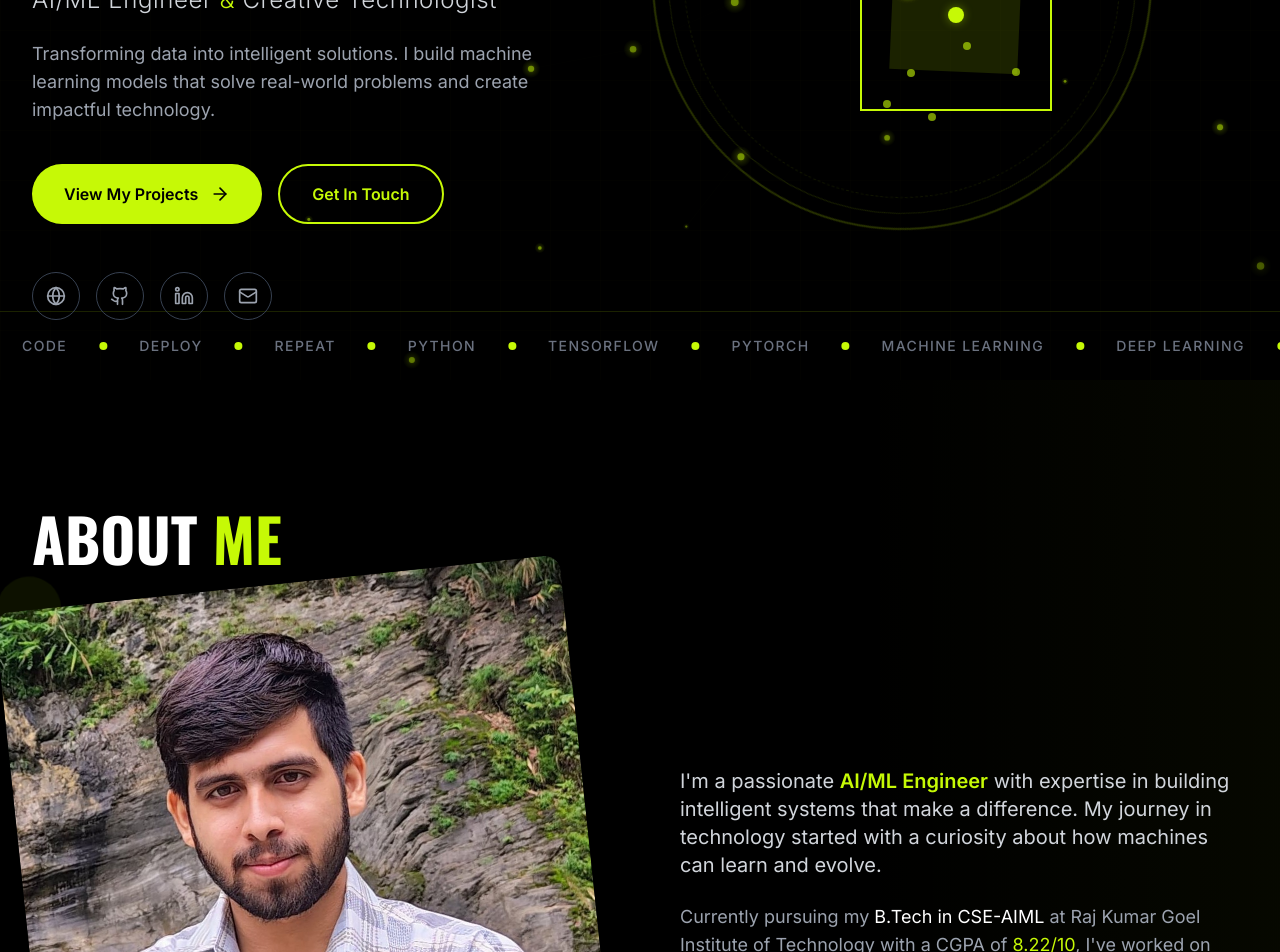
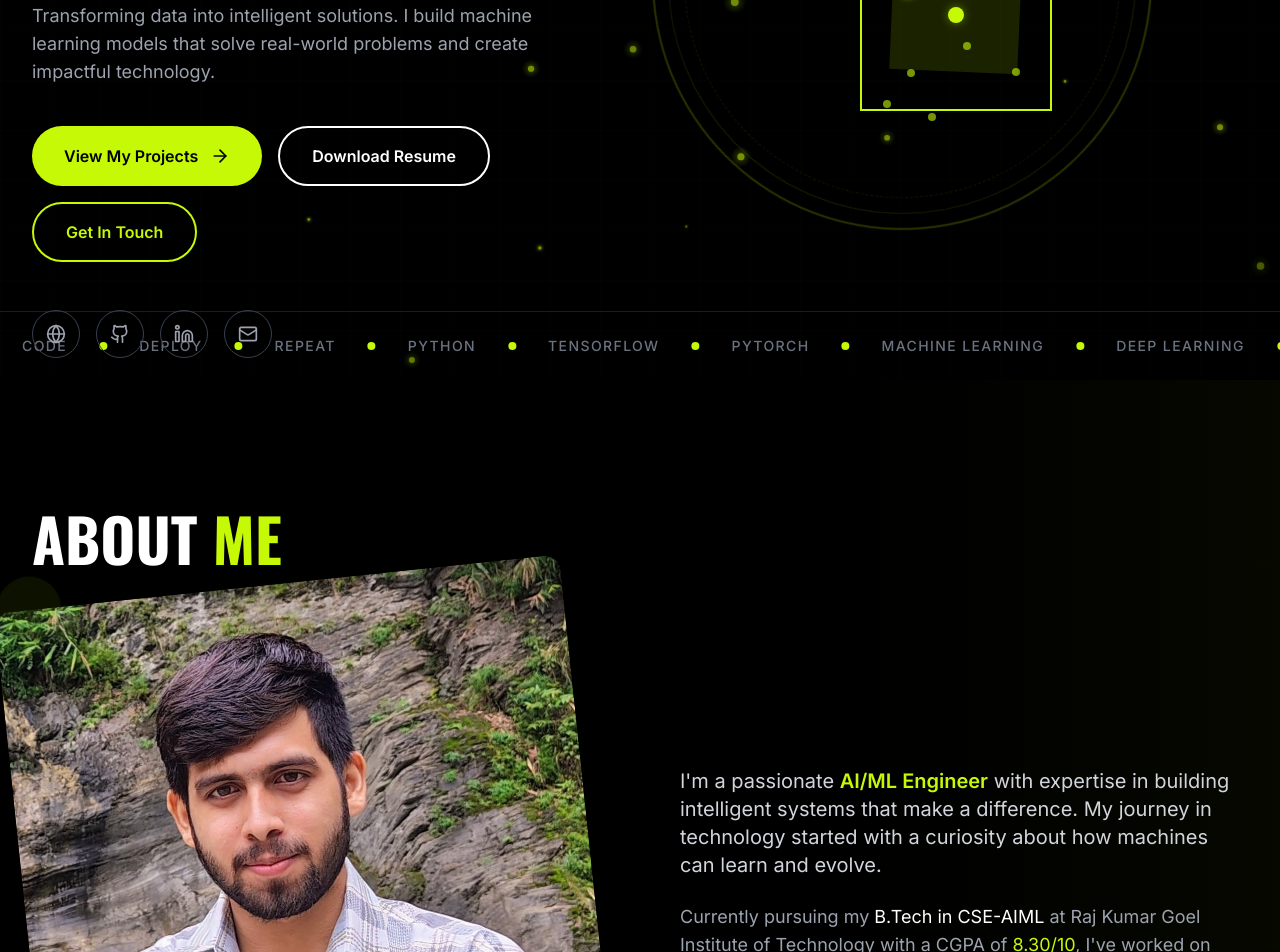
Before and after one commit to Siddhanth2509/Mine-Portfolio, a React (Vite) app in the folder app/: page / in a window 1280 px wide. Shown: the part 420-1372 px from the top of the page. Built offline with nearby package versions, Linux system fonts and the light colour scheme.

Commit message:
feat: add resume button to hero, update navigation links, and correct CGPA

```diff
--- a/app/src/sections/About.tsx
+++ b/app/src/sections/About.tsx
@@ -216,7 +216,7 @@ const About = () => {
 
             <p className="about-text text-base md:text-lg text-gray-400 leading-relaxed opacity-0">
               Currently pursuing my <span className="text-white">B.Tech in CSE-AIML</span> at Raj Kumar Goel
-              Institute of Technology with a CGPA of <span className="text-[#c6f906]">8.22/10</span>, I&apos;ve worked
+              Institute of Technology with a CGPA of <span className="text-[#c6f906]">8.30/10</span>, I&apos;ve worked
               on projects ranging from EEG brainwave analysis to computer vision applications.
             </p>
 
--- a/app/src/sections/Hero.tsx
+++ b/app/src/sections/Hero.tsx
@@ -281,6 +281,14 @@ const Hero = () => {
                 View My Projects
                 <ArrowRight className="w-5 h-5 group-hover:translate-x-2 transition-transform duration-300" />
               </button>
+              <a
+                href="/Siddhanth_Sharma_Resume.pdf"
+                target="_blank"
+                rel="noopener noreferrer"
+                className="cta-btn flex items-center gap-3 px-8 py-4 border-2 border-white text-white font-semibold rounded-full hover:bg-white hover:text-black transition-all duration-300 hover:scale-105"
+              >
+                Download Resume
+              </a>
               <button
                 onClick={scrollToContact}
                 className="cta-btn flex items-center gap-3 px-8 py-4 border-2 border-[#c6f906] text-[#c6f906] font-semibold rounded-full hover:bg-[#c6f906] hover:text-black transition-all duration-300 hover:scale-105"
--- a/app/src/sections/Navigation.tsx
+++ b/app/src/sections/Navigation.tsx
@@ -13,8 +13,8 @@ const Navigation = () => {
   const [isScrolled, setIsScrolled] = useState(false);
   const [isMobileMenuOpen, setIsMobileMenuOpen] = useState(false);
 
-  // Replace with your Google Drive resume link
-  const RESUME_LINK = 'https://drive.google.com/file/d/1W5FTjEd30aqNWBJyZsBo8Z8vjgMRzAAH/view?usp=sharing';
+  // Point to local resume in public folder
+  const RESUME_LINK = '/Siddhanth_Sharma_Resume.pdf';
 
   const navLinks = [
     { name: 'Home', href: '#home' },
```
